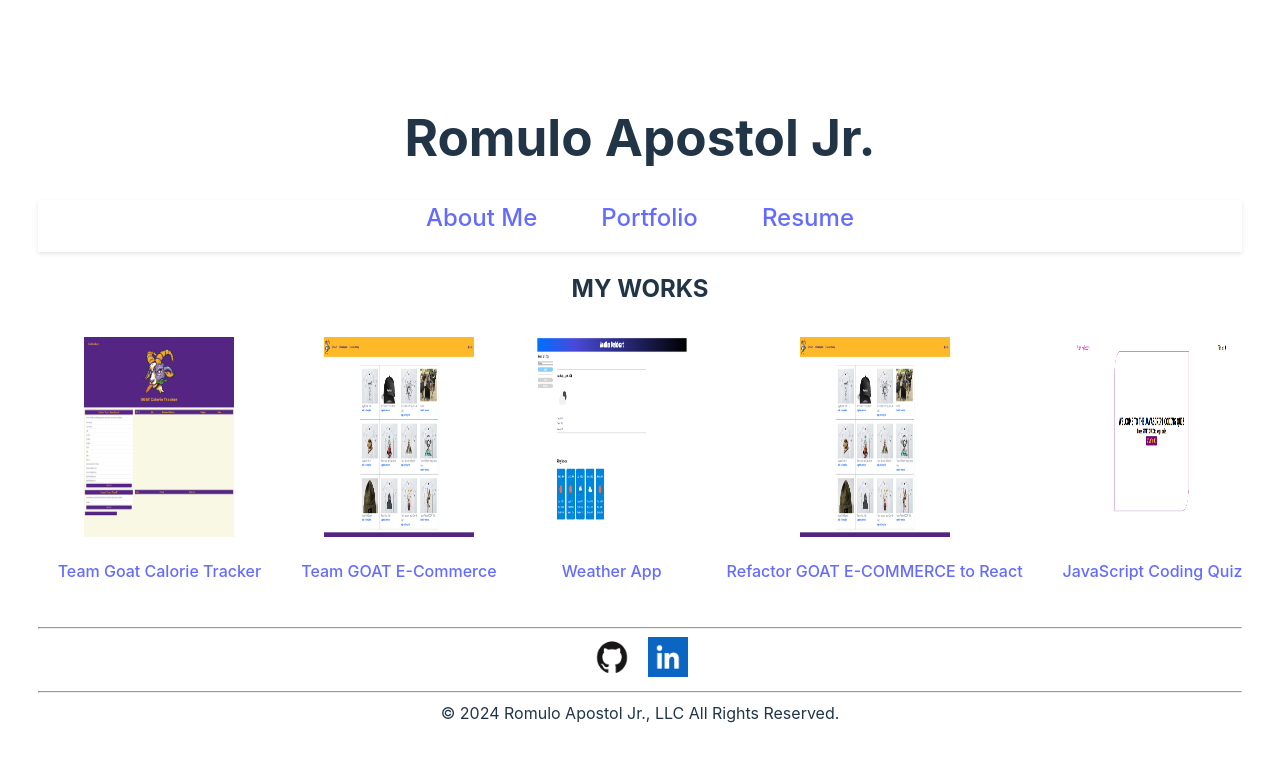
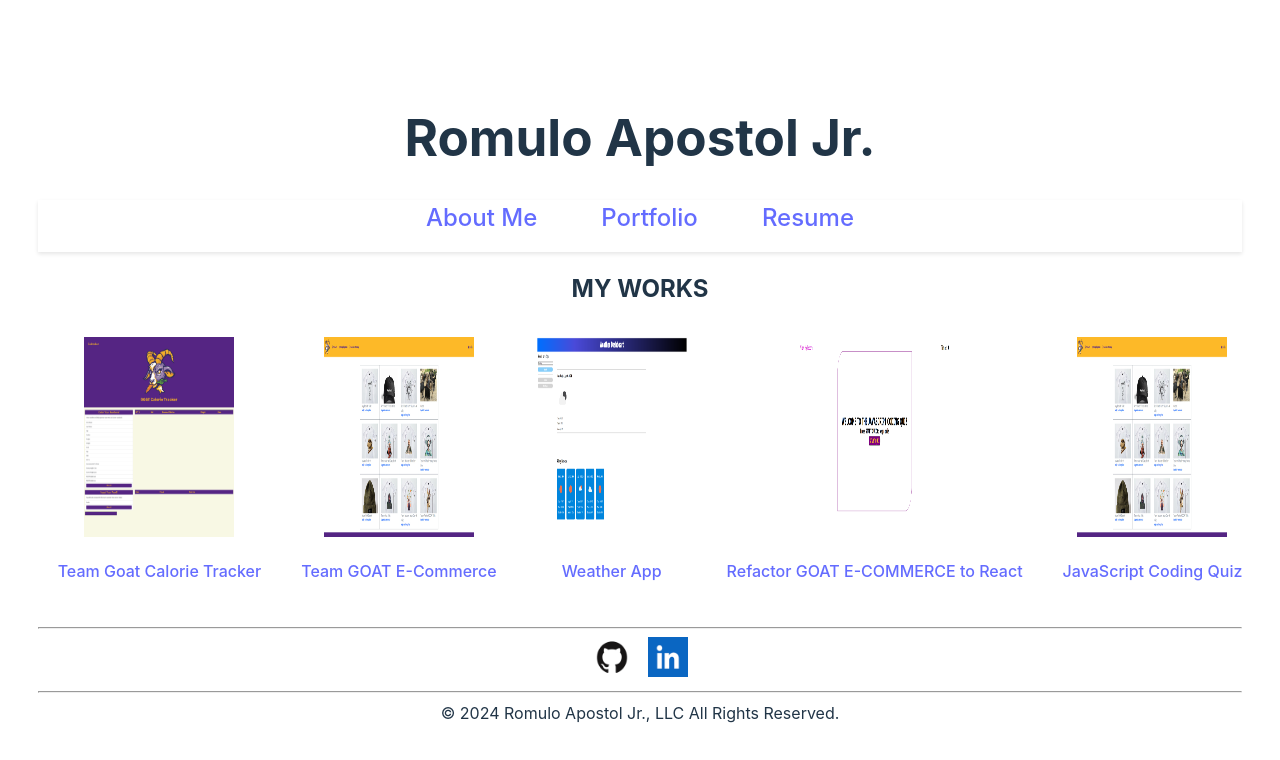
Before and after one commit to rapostoljr/challenge_20_personal_react_portfolio, a React (Vite) app: page /works in a window 1280 px wide. Shown: the top 760 px of the page. Built offline with nearby package versions, Linux system fonts and the light colour scheme.

Commit message:
more fixes for works page

```diff
--- a/src/pages/WorksPage.jsx
+++ b/src/pages/WorksPage.jsx
@@ -33,14 +33,14 @@ export default function WorksPage() {
 
                 <div className="work-item">
                     <a href="https://rapostoljr.github.io/challenge_4_multiple_choice_coding_quiz/" target="_blank">
-                        <img src={GoatCommerce} alt="JavaScript Coding Quiz"/>
+                        <img src={CodingQuiz} alt="JavaScript Coding Quiz"/>
                         <p>Refactor GOAT E-COMMERCE to React</p>
                     </a>
                 </div>
 
                 <div className="work-item">
                     <a href="https://boiling-bastion-87037-4394261bcf08.herokuapp.com/" target="_blank">
-                        <img src={CodingQuiz} alt="Refactor GOAT E-COMMERCE to React"/>
+                        <img src={GoatCommerce} alt="Refactor GOAT E-COMMERCE to React"/>
                         <p>JavaScript Coding Quiz</p>
                     </a>
                 </div>
```
